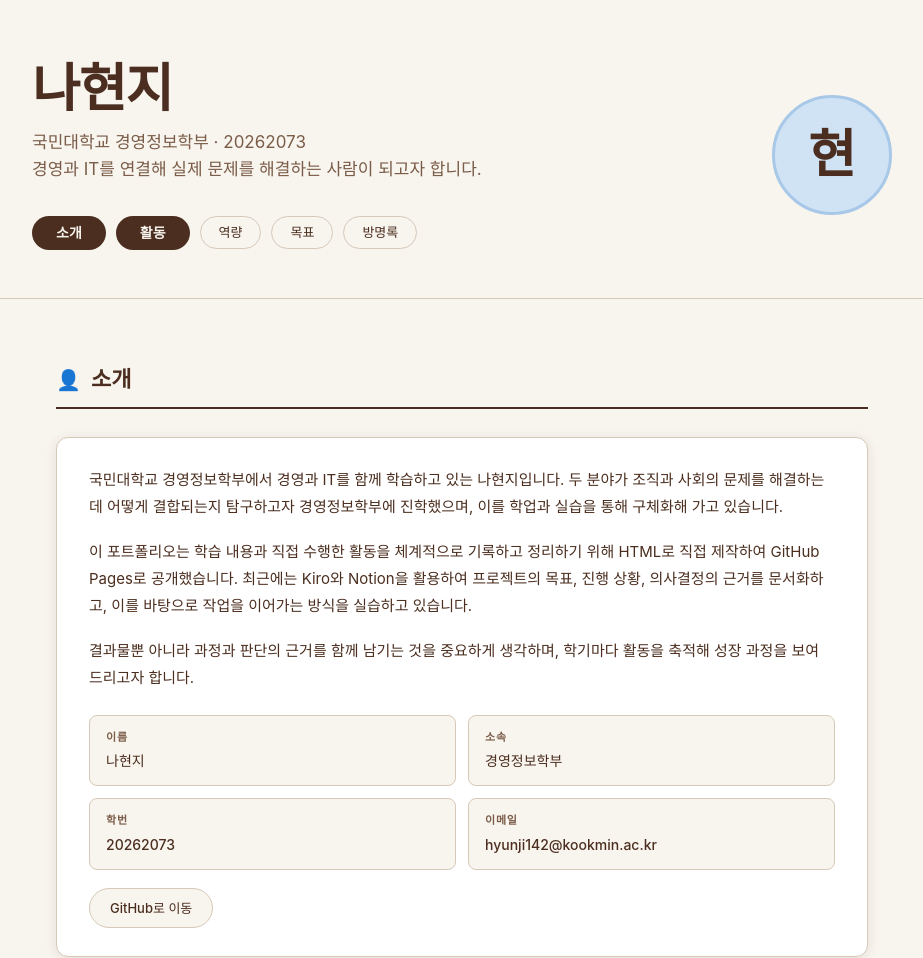
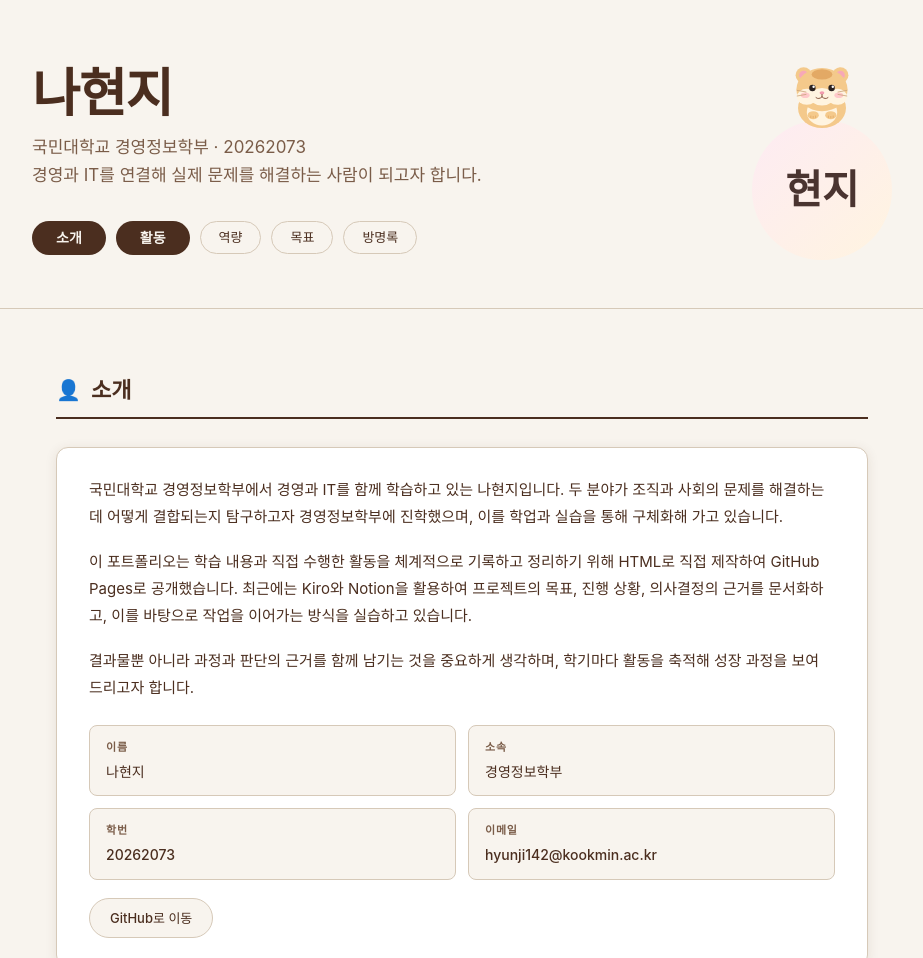
Before and after one commit to hyunji142/hyunji142.github.io, a website: page index.html in a window 1280 px wide. Shown: the top 958 px of the page, without its empty margins (178-1101 px from the left). Drawn offline with Linux system fonts and the light colour scheme; no server answers; a web font is replaced by a local one.

Commit message:
Add files via upload
프로필 원 안에 "현지" 글자 추가 및 햄스터 배치

```diff
--- a/index.html
+++ b/index.html
@@ -81,15 +81,33 @@ h2{font-size:22px;line-height:1.3}
 }
 .hero-nav .btn-ghost:hover{border-color:var(--brown);background:var(--cream-dark)}
 
-/* 프로필 아이콘 */
-.hero-avatar{
+/* 프로필 래퍼 */
+.profile-wrap{
   flex-shrink:0;
-  width:120px;height:120px;border-radius:50%;
-  background:var(--sky);
+  position:relative;
+  padding-top:60px; /* 햄스터가 위로 잘리지 않도록 */
+}
+
+/* 아바타 원 */
+.avatar-circle{
+  width:140px;height:140px;
+  min-width:140px;min-height:140px; /* 모바일 찌그러짐 방지 */
+  border-radius:50%;
+  background:linear-gradient(135deg,#FDEBF3 0%,#FFF4E0 100%);
   display:flex;align-items:center;justify-content:center;
-  font-size:52px;font-weight:700;color:var(--brown);
-  border:3px solid var(--sky-dark);
+  font-size:40px;font-weight:700;color:#4A3430;
   user-select:none;
+  box-sizing:border-box;
+}
+
+/* 햄스터: 원 위에 올라앉은 한 마리 */
+.profile-wrap .hamster-top{
+  position:absolute;
+  width:80px;
+  left:50%;
+  transform:translateX(-50%);
+  top:-8px; /* padding-top(60px) - 이미지 높이(80px) + 겹침(12px) */
+  pointer-events:none;
 }
 
 /* ── 레이아웃 ────────────────────────────────────────── */
@@ -358,7 +376,8 @@ footer a:hover{color:var(--brown)}
   .hero{padding:48px 20px 40px}
   .hero-inner{flex-direction:column-reverse;align-items:flex-start;gap:24px}
   .hero-name{font-size:38px}
-  .hero-avatar{width:88px;height:88px;font-size:38px}
+  .avatar-circle{width:100px;height:100px;min-width:100px;min-height:100px;font-size:30px}
+  .profile-wrap{padding-top:48px}
   .wrap{padding:48px 16px 72px}
   .card-grid{grid-template-columns:1fr}
   .skills-grid--3{grid-template-columns:1fr}
@@ -389,7 +408,10 @@ footer a:hover{color:var(--brown)}
         <a href="#guestbook" class="btn-ghost">방명록</a>
       </nav>
     </div>
-    <div class="hero-avatar" aria-hidden="true">현</div>
+    <div class="profile-wrap">
+      <img src="hamster.svg" alt="" class="hamster-top">
+      <div class="avatar-circle" aria-hidden="true">현지</div>
+    </div>
   </div>
 </header>
 
```
